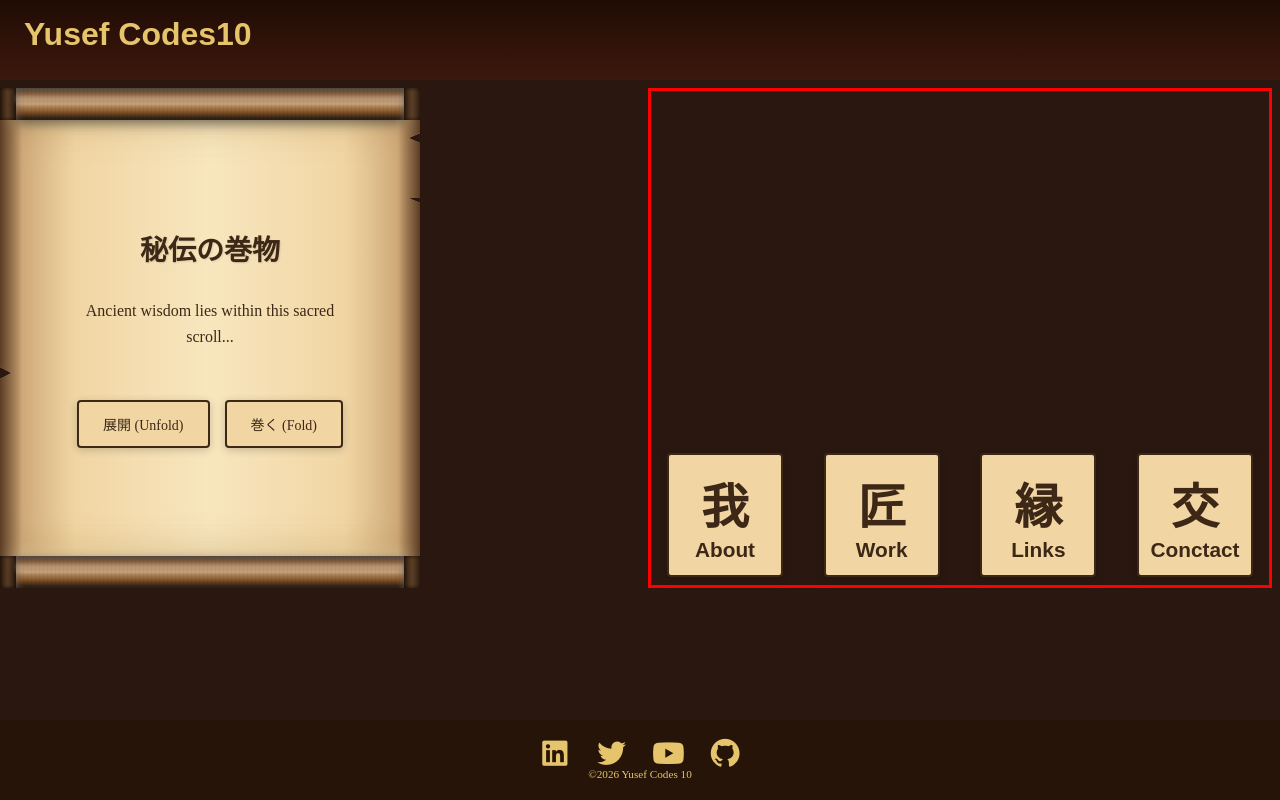
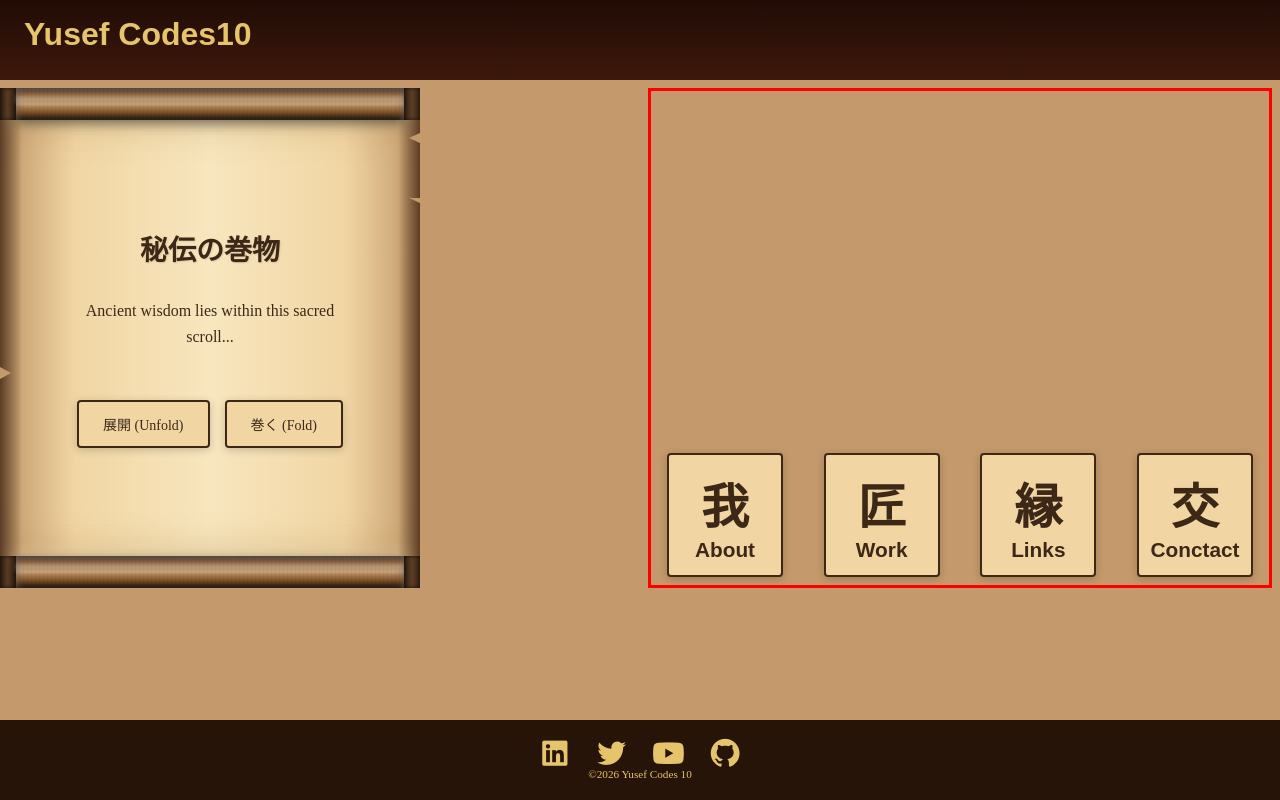
Before and after one commit to yusef-codes10/yusef-codes10-portfolio, a Vue app: page / in a window 1280 px wide. Built offline with nearby package versions, Linux system fonts and the light colour scheme; a web font is replaced by a local one.

Commit message:
I think we should use linear gradiant for the bg color

```diff
--- a/src/assets/main.css
+++ b/src/assets/main.css
@@ -10,7 +10,7 @@
     --dark-brown: #271408;
     --header-color: linear-gradient(to bottom, #200C05, #3D180C);
     --font-color: #E5C46B;
-    --background-color: #2a1810;
+    --background-color: #c49a6c;
 
 
     --font-primary: 'Klee One', cursive;
```
